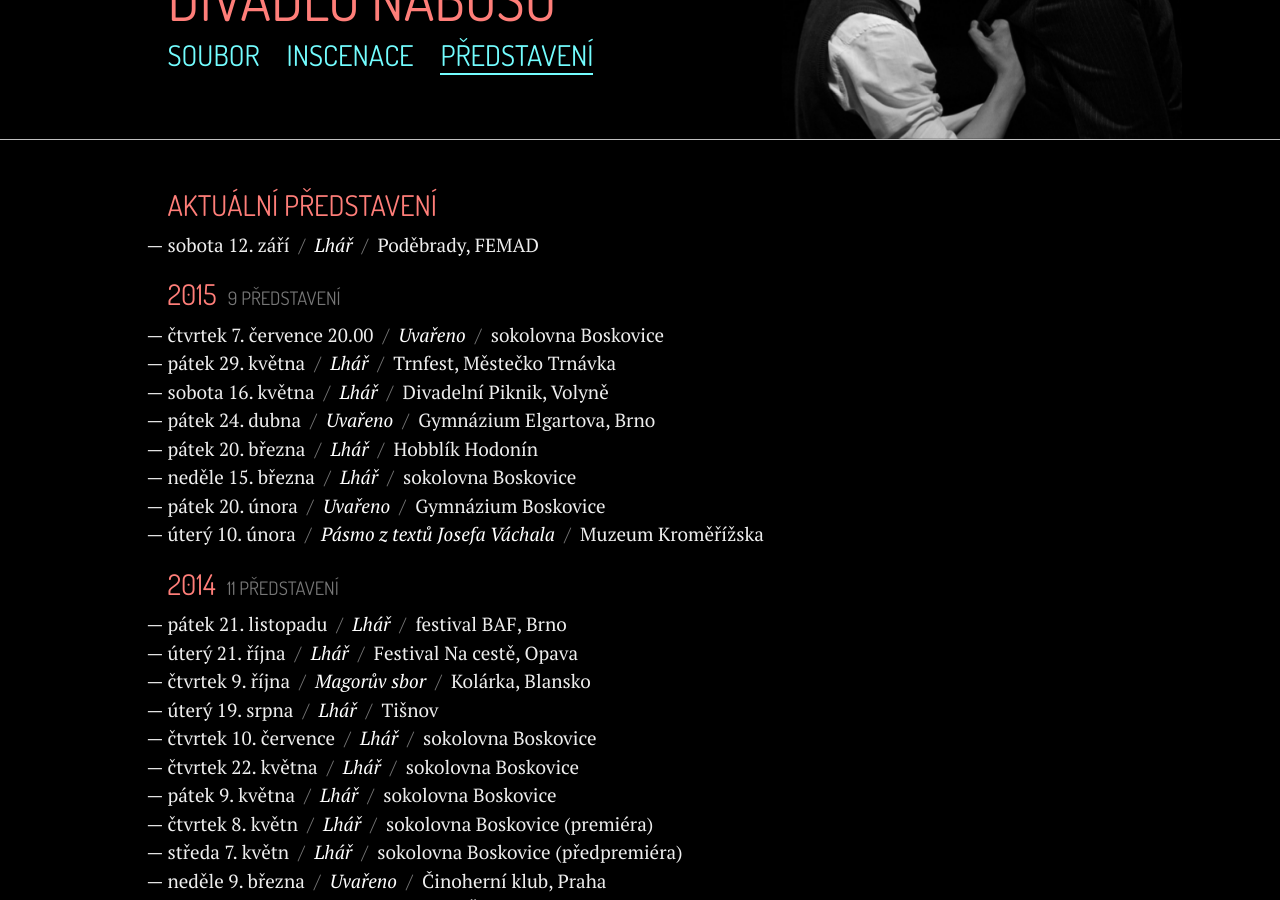
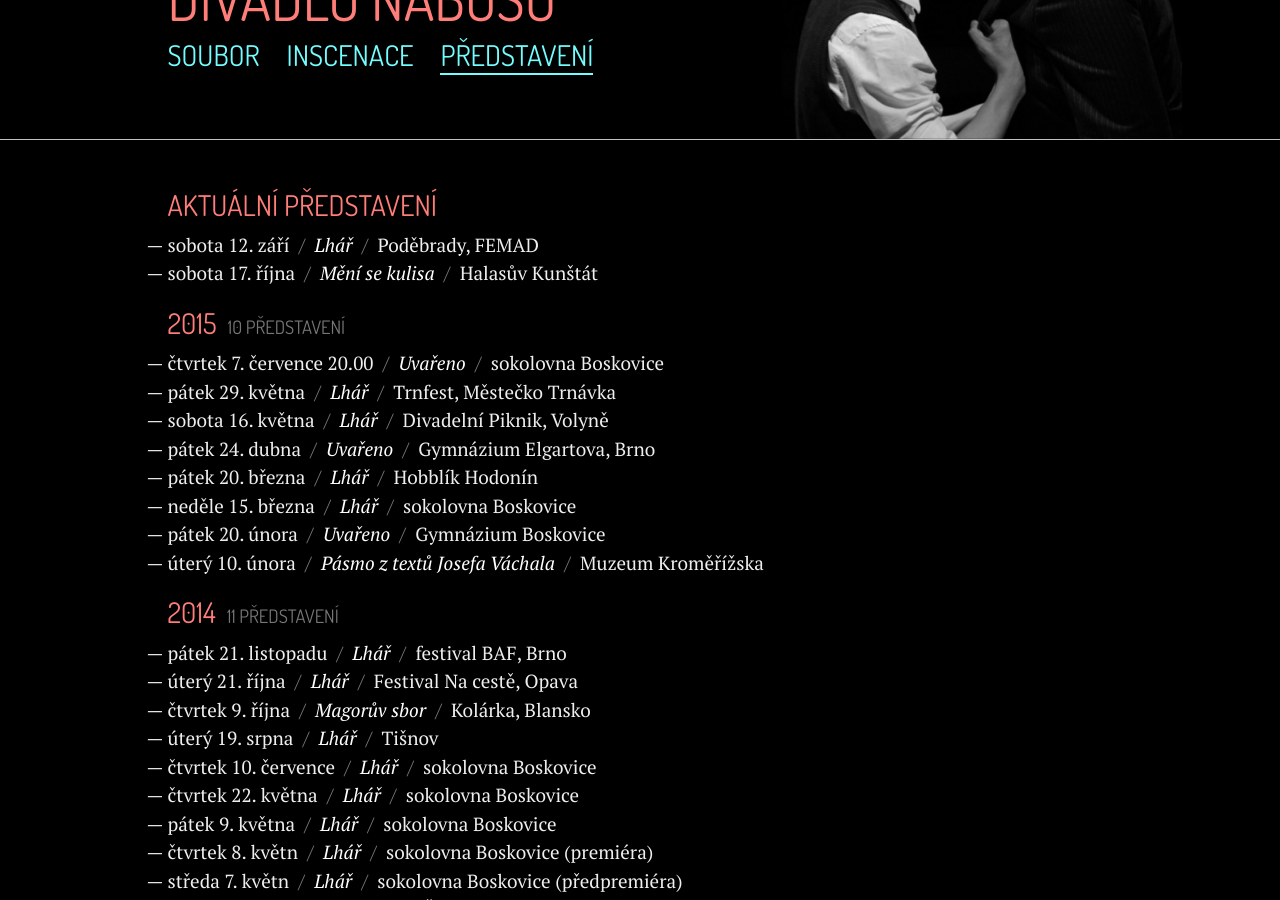
Before and after one commit to zoul/Naboso, a Jekyll site: the page built from predstaveni.html, in a window 1280 px wide and 900 px high, scrolled down 319 px. Built offline with Jekyll 4.4.1, drawn with Linux system fonts in a browser that asks for light colours; some of the changed text lies outside the part shown.

Commit message:
Update predstaveni.yml

```diff
--- a/_data/predstaveni.yml
+++ b/_data/predstaveni.yml
@@ -3,6 +3,10 @@
     - co: Lhář
       kde: Poděbrady, FEMAD
       kdy: sobota 12. září
+      aktualni: ano
+    - co: Mění se kulisa
+      kde: Halasův Kunštát
+      kdy: sobota 17. října
       aktualni: ano
     - co: Uvařeno
       kde: sokolovna Boskovice
```
